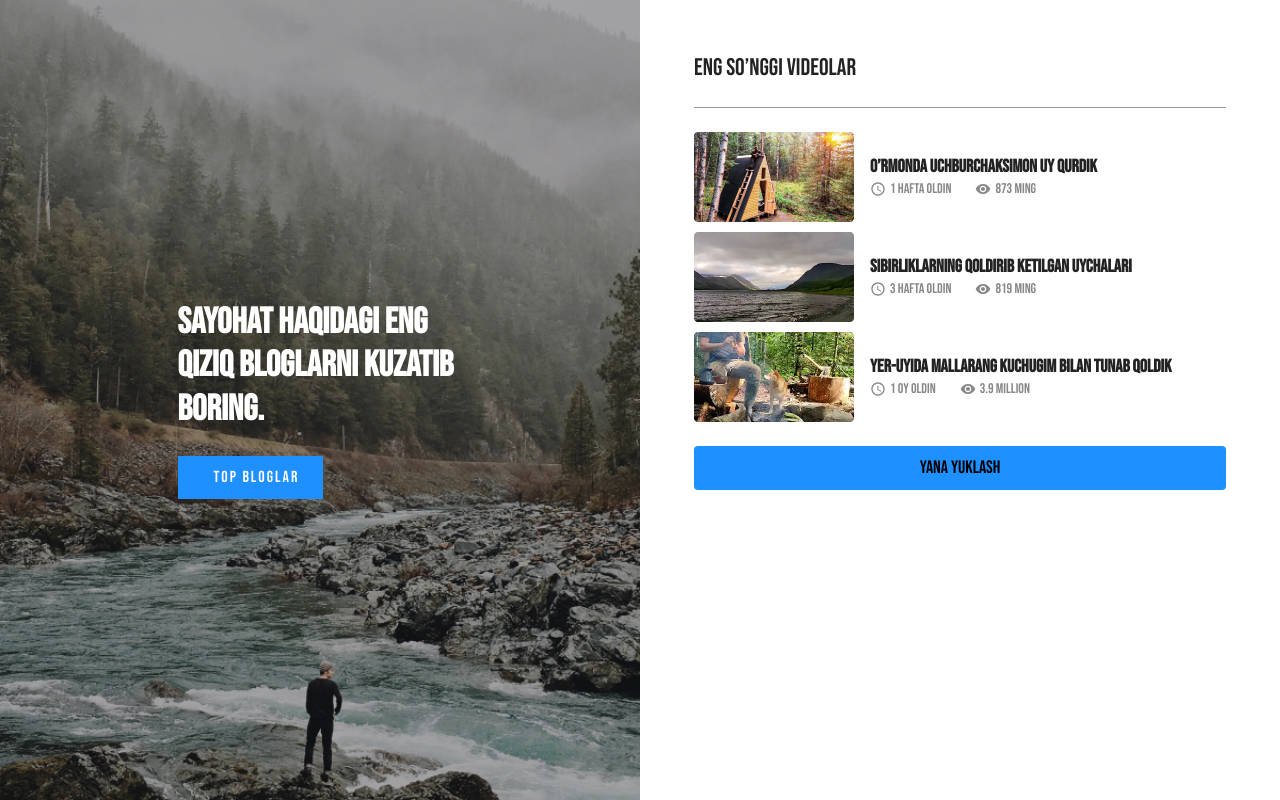
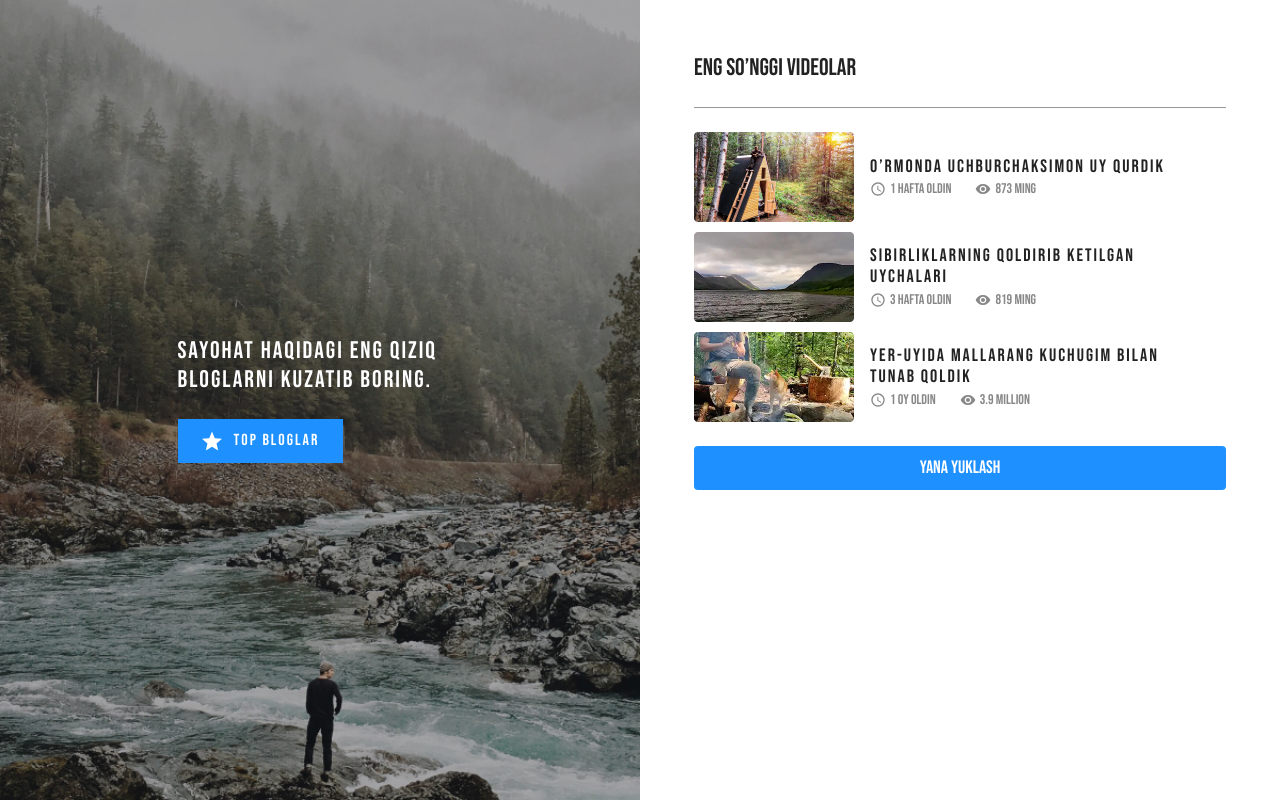
Before and after one commit to muhammadmirzo77/article, a plain HTML site: page index.html in a window 1280 px wide. Drawn offline with Linux system fonts and the light colour scheme.

Commit message:
add article

```diff
--- a/css/main.css
+++ b/css/main.css
@@ -90,8 +90,10 @@ p {
 .articles-left-title {
     margin-top: 0;
     margin-bottom: 25px;
-    font-family: 2px;
     text-transform: uppercase;
+    font-weight: 400;
+    font-size: 24px;
+    letter-spacing: 2px;
 }
 
 .articles-left-btn {
@@ -109,9 +111,12 @@ p {
 
 .articles-left-btn::before {
     display: inline-block;
-    background-image: url(../svg/Vector\ \(2\).svg);
+    background-image: url(../svg/star.svg);
     background-repeat: no-repeat;
-    background-size: 20px 20px;
+    background-position: center center;
+    background-size: cover;
+    width: 20px;
+    height: 20px;
     margin-right: 12px;
     content: "";
 }
@@ -170,11 +175,13 @@ p {
 }
 
 .article-right-info-title {
-    font-weight: 400px;
+    font-weight: 400;
     margin-top: 0;
     margin-bottom: 4px;
     width: 100%;
     font-size: 18px;
+    letter-spacing: 2px;
+    line-height: 1.2;
     text-transform: uppercase;
 }
 
@@ -222,5 +229,6 @@ p {
     background: #1E90FF;
     padding: 12px 209px;
     border: none;
+    color: white;
     border-radius: 4px;
 }
```
Also changed, not shown: svg/star.svg (renamed from svg/Vector (2).svg).
